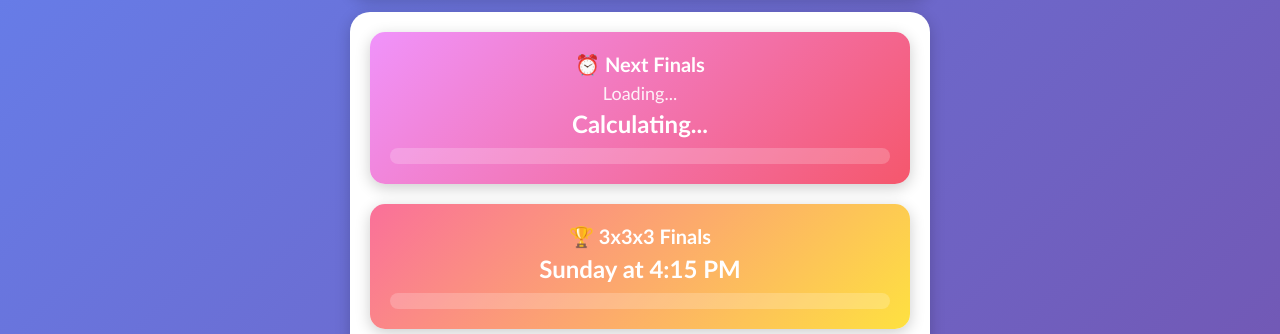
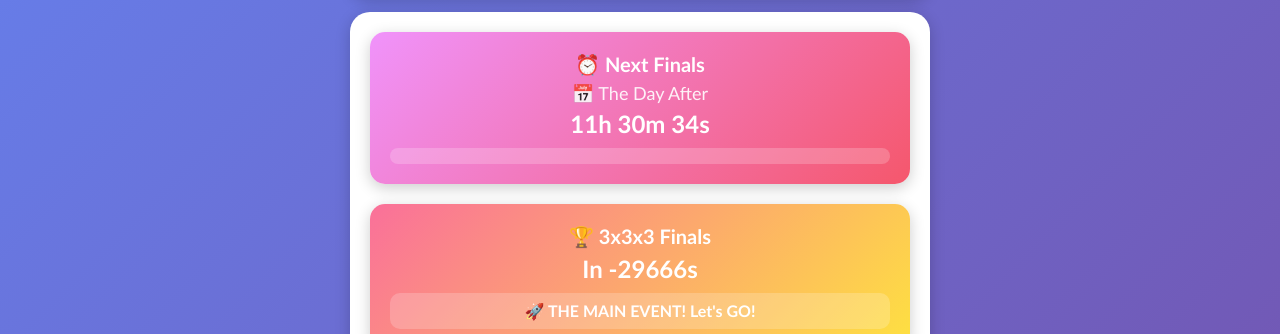
Before and after one commit to day00/WCA-2025-Information, a plain HTML site: page index.html in a window 1280 px wide. Shown: the part 97-431 px from the top of the page. Drawn offline with Linux system fonts and the light colour scheme.

Commit message:
Update index.html

```diff
--- a/index.html
+++ b/index.html
@@ -1471,7 +1471,11 @@ this.gameConfig.actualResults = {
         "minx": { name: "Megaminx", icon: "🔷" },
         "pyram": { name: "Pyraminx", icon: "🔺" },
         "skewb": { name: "Skewb", icon: "💠" },
-        "sq1": { name: "Square-1", icon: "⬜" }
+        "sq1": { name: "Square-1", icon: "⬜" },
+          "flight": { name: "Flight Home", icon: "✈️" },
+    "dayafter": { name: "The Day After", icon: "📅" },
+    "daytwo": { name: "Share Your Story", icon: "📸" },
+    "memories": { name: "WCA 2025 Memories", icon: "🏆" }
     };
 }
 if (!this.gameConfig.finalsStatus) {
```
